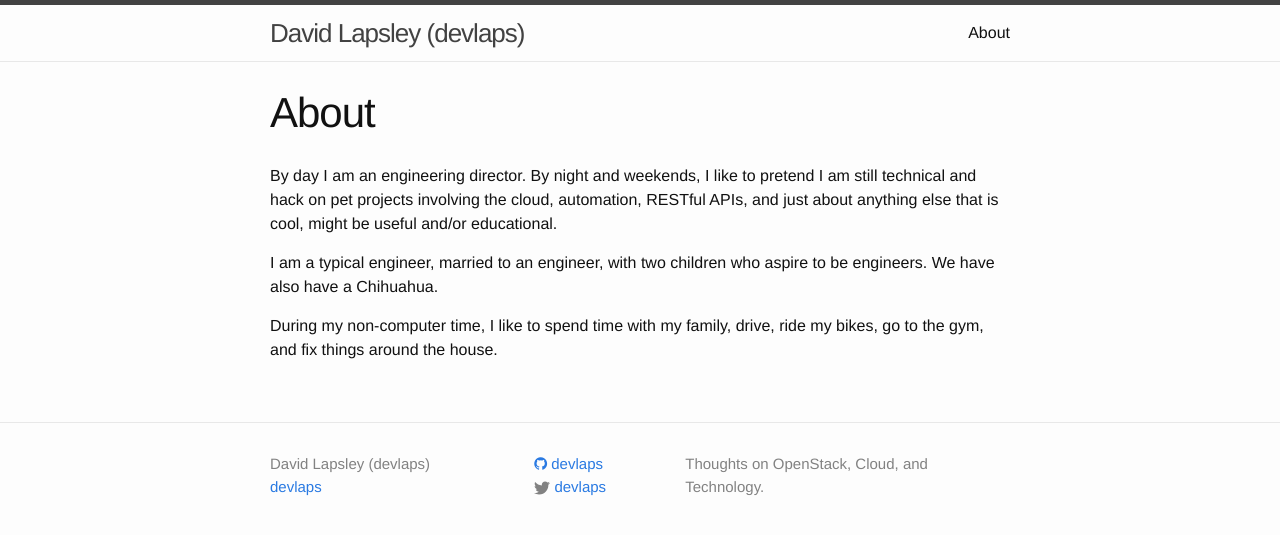
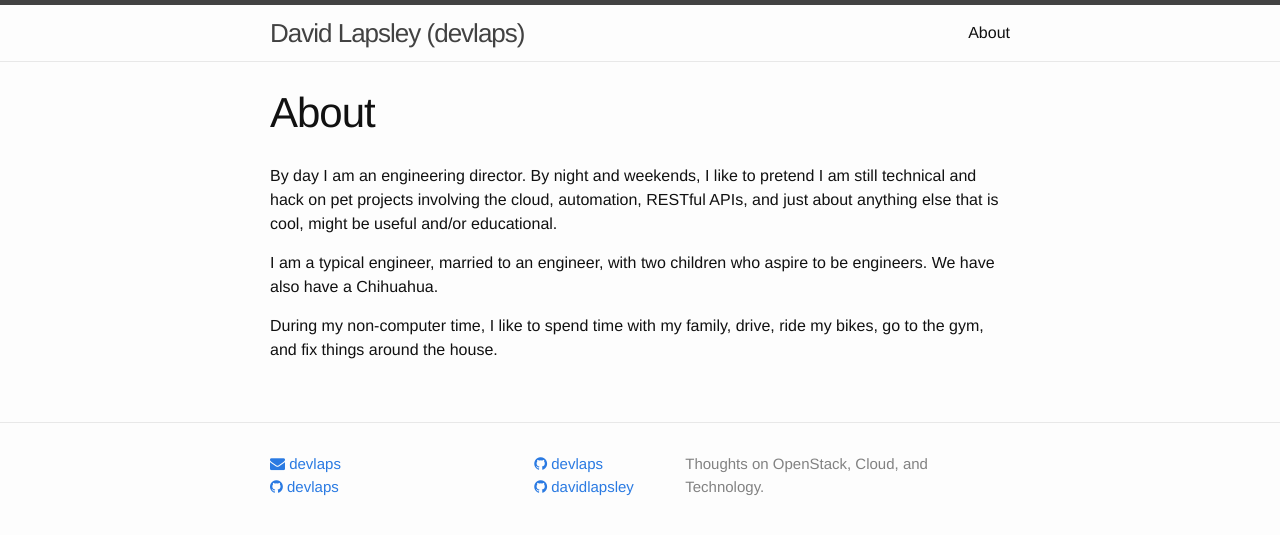
Before and after one commit to devlaps/blog, a Jekyll site: the page built from about.md, in a window 1280 px wide. Shown: the top 535 px of the page. Built offline with Jekyll 4.4.1, drawn with Linux system fonts in a browser that asks for light colours; nearby versions of some CDN libraries.

Commit message:
Update icon code

```diff
--- a/_config.yml
+++ b/_config.yml
@@ -15,10 +15,10 @@ baseurl: "" # the subpath of your site, e.g. /blog
 url: "http://blog.devlaps.cc" # the base hostname & protocol for your site
 twitter_username: devlaps
 github_username:  devlaps
+linkedin_username:  davidlapsley
 
 # Build settings
 markdown: kramdown
 
-# theme: jekyll-theme-minimal
-theme: jekyll-theme-cayman
+theme: jekyll-theme-minimal
 google_analytics: UA-89548016-1
--- a/_includes/footer.html
+++ b/_includes/footer.html
@@ -5,8 +5,19 @@
     <div class="footer-col-wrapper">
       <div class="footer-col footer-col-1">
         <ul class="contact-list">
-          <li>{{ site.title }}</li>
-          <li><a href="mailto:{{ site.email }}">{{ site.email_name }}</a></li>
+          <li>
+              <a href="mailto:{{ site.email }}">
+                <i class="fa fa-envelope"></i>
+                <span class="username">{{ site.email_name }}</span>
+              </a>
+          </li>
+          {% if site.twitter_username %}
+          <li>
+              <a href="https://twitter.com/{{ site.github_username }}">
+                <i class="fa fa-github"></i>
+                <span class="username">{{ site.twitter_username }}</span>
+              </a>
+          </li>
         </ul>
       </div>
 
@@ -15,15 +26,18 @@
           {% if site.github_username %}
           <li>
               <a href="https://github.com/{{ site.github_username }}">
-                  <i class="fa fa-github"></i>
-                  <span class="username">{{ site.github_username }}</span>
+                <i class="fa fa-github"></i>
+                <span class="username">{{ site.github_username }}</span>
               </a>
           </li>
           {% endif %}
-
-          {% if site.twitter_username %}
+          {% endif %}
+          {% if site.linkedin_username %}
           <li>
-            {% include icon-twitter.html username=site.twitter_username %}
+              <a href="https://linkedin.com/in/{{ site.linkedin_username }}">
+                <i class="fa fa-github"></i>
+                <span class="username">{{ site.linkedin_username }}</span>
+              </a>
           </li>
           {% endif %}
         </ul>
--- a/_includes/icon-github.html
+++ /dev/null
@@ -1 +0,0 @@
-<a href="https://github.com/{{ include.username }}"><span class="icon icon--github">{% include icon-github.svg %}</span><span class="username">{{ include.username }}</span></a>
--- a/_includes/icon-twitter.html
+++ /dev/null
@@ -1 +0,0 @@
-<a href="https://twitter.com/{{ include.username }}"><span class="icon icon--twitter">{% include icon-twitter.svg %}</span><span class="username">{{ include.username }}</span></a>
```
Also changed, not shown: _includes/icon-github.svg (deleted), _includes/icon-twitter.svg (deleted).
